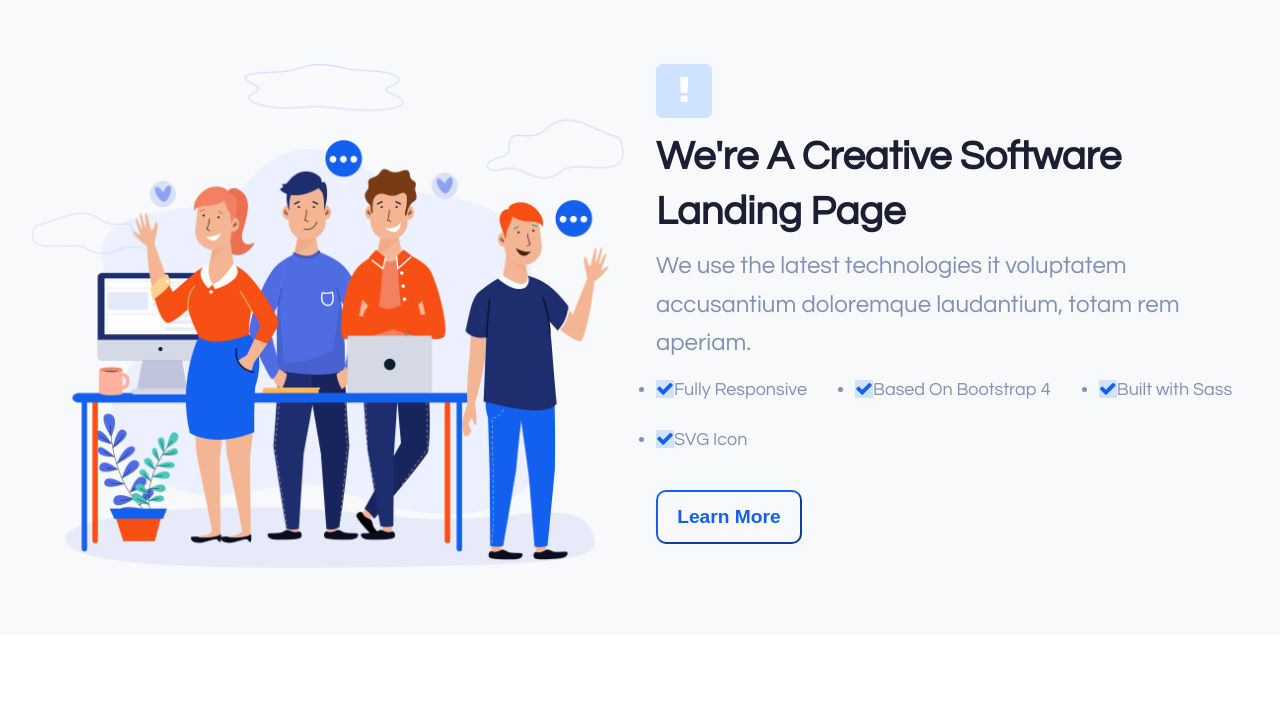
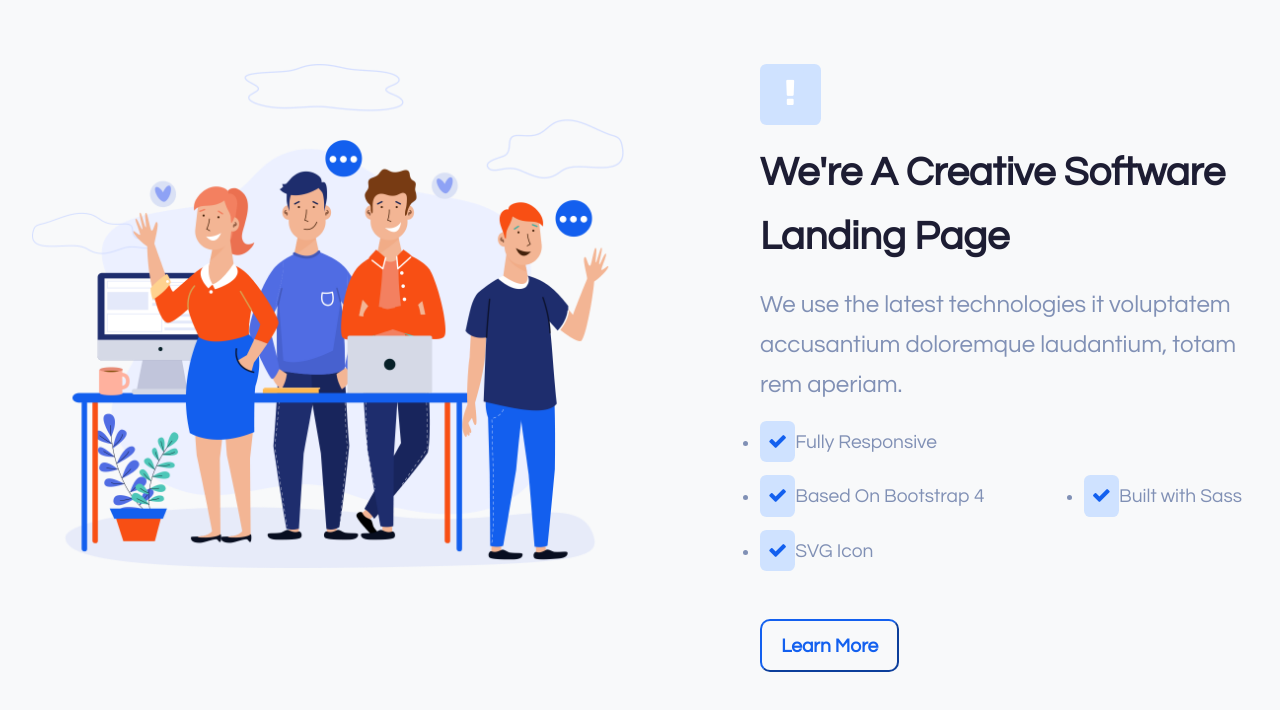
Before and after one commit to front-end-by-rimantas/55-grupe-teamwork-bootsland, a website with bundled scripts: page index.html in a window 1280 px wide. Built offline with nearby package versions, Linux system fonts and the light colour scheme.

Commit message:
Creative page

```diff
--- a/css/base/base.css
+++ b/css/base/base.css
@@ -6,7 +6,7 @@ body * {
 }
 
 body {
-  font-family: 'Gill Sans', 'Gill Sans MT', Calibri, 'Trebuchet MS', sans-serif;
+  font-family: 'century Gothic';
 }
 
 #app {
--- a/css/components/creative.css
+++ b/css/components/creative.css
@@ -1,15 +1,11 @@
-.creative {
-    font-family: 'century Gothic';
-}
-
 .btn-white {
     display: flex;
-    flex-direction: row;
     align-items: center;
     justify-content: center;
     padding: 0.9rem 1.2rem;
     font-size: 1.2rem;
     font-weight: 600;
+    font-family: 'century Gothic';
     text-transform: capitalize;
     border-radius: 10px;
     background-color: #f8f9fa;
@@ -28,33 +24,47 @@
     background-color:#cfe2ff ;
 }
 .icon-area {
-    margin-bottom: 1.5vh;
-    padding: 0.7rem 1.4rem;
+    width: 3.8rem;
+    height: 3.8rem;
     border-radius: 0.4rem;
     font-size: xx-large;
     background-color: #cfe2ff;
     color: #fff;
+    position: relative;
+}
+.icon-area i {
+    color: #fff;
+    position: absolute;
+    top: 0.2rem;
+    right: 1.05rem;
+
 }
 .title {
+    margin: 2vh 0;
     font-size: 2.5rem;
-    line-height: 3.4rem;
+    line-height: 4rem;
     color: #1d1d33;
+
 }
 .description {
     font-size: x-large;
-    line-height: 2.4rem;
-    margin: 1vh 0;
+    line-height: 2.5rem;
+    margin: 2vh 0;
     color: #8090b5;
 }
 ul {
     display: flex;
-    flex-direction: row;
     flex-wrap: wrap;
-    font-size: large;
+    padding-right: rem;
+    font-size: 1.2rem;
     color: #8090b5;
     line-height: 2.5rem;
-    gap: 0.6rem 3rem;
+    gap: 0.8rem 6.2rem;
 }
 .button {
-    margin-top: 3.7vh;
+    margin-top: 6vh;
 }
+.fa {
+    padding: 0.7rem 0.5rem;
+    border-radius: 0.4rem;
+}
--- a/js/components/creative.js
+++ b/js/components/creative.js
@@ -12,8 +12,10 @@ export function creative() {
         <div class="col-12 col-lg-6">
             <img src="./img/creative-img/020.png" alt="ketveriukė">
         </div>
-        <div class="col-12 col-lg-6">
-            <i class="icon-area fa fa-exclamation"></i>
+        <div class="col-12 col-lg-5 m-xl-1 m-xxl-1">
+            <div class="icon-area">
+                <i class="fa fa-exclamation"></i>
+            </div>
             <h2 class="title">We're A Creative Software Landing Page</h2>
             <p class="description">We use the latest technologies it voluptatem accusantium doloremque laudantium, totam rem aperiam.</p>
             <ul>${liHTML}</ul>
```
